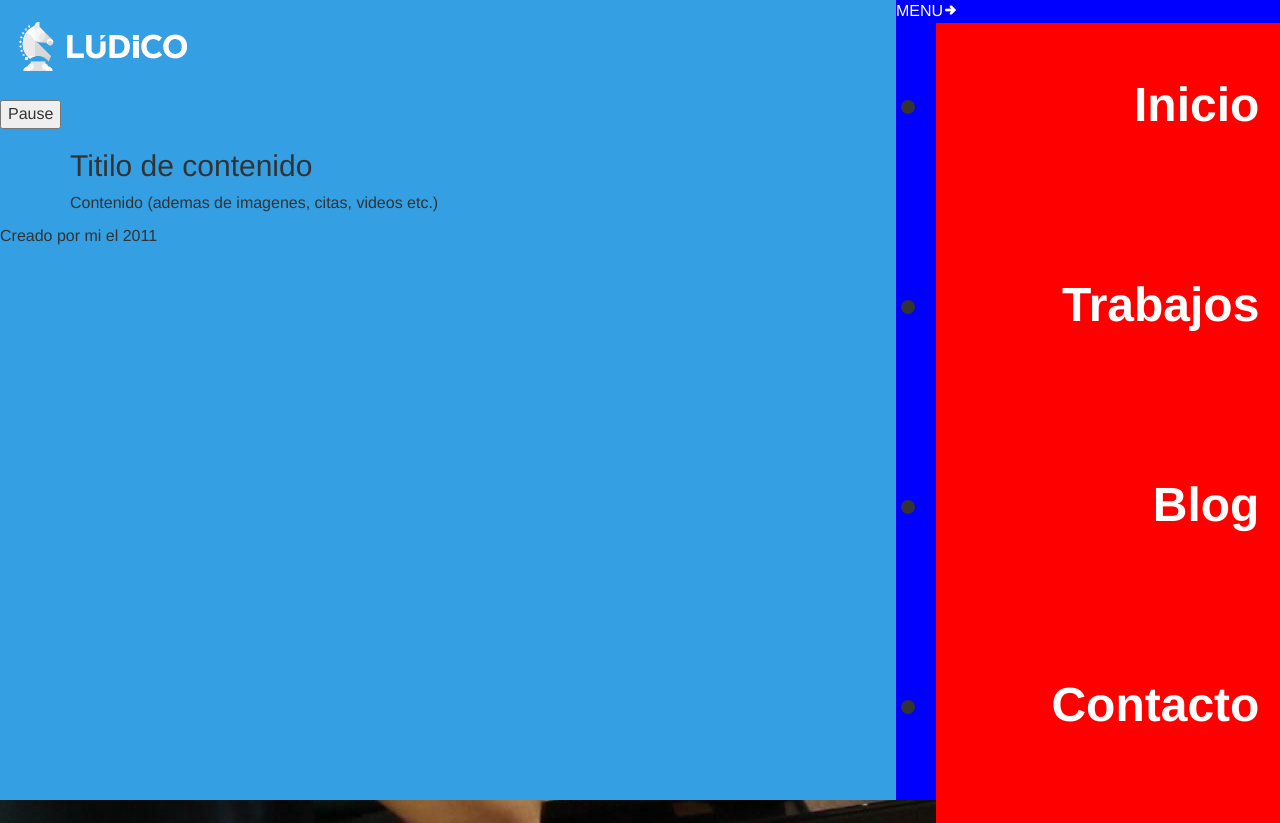
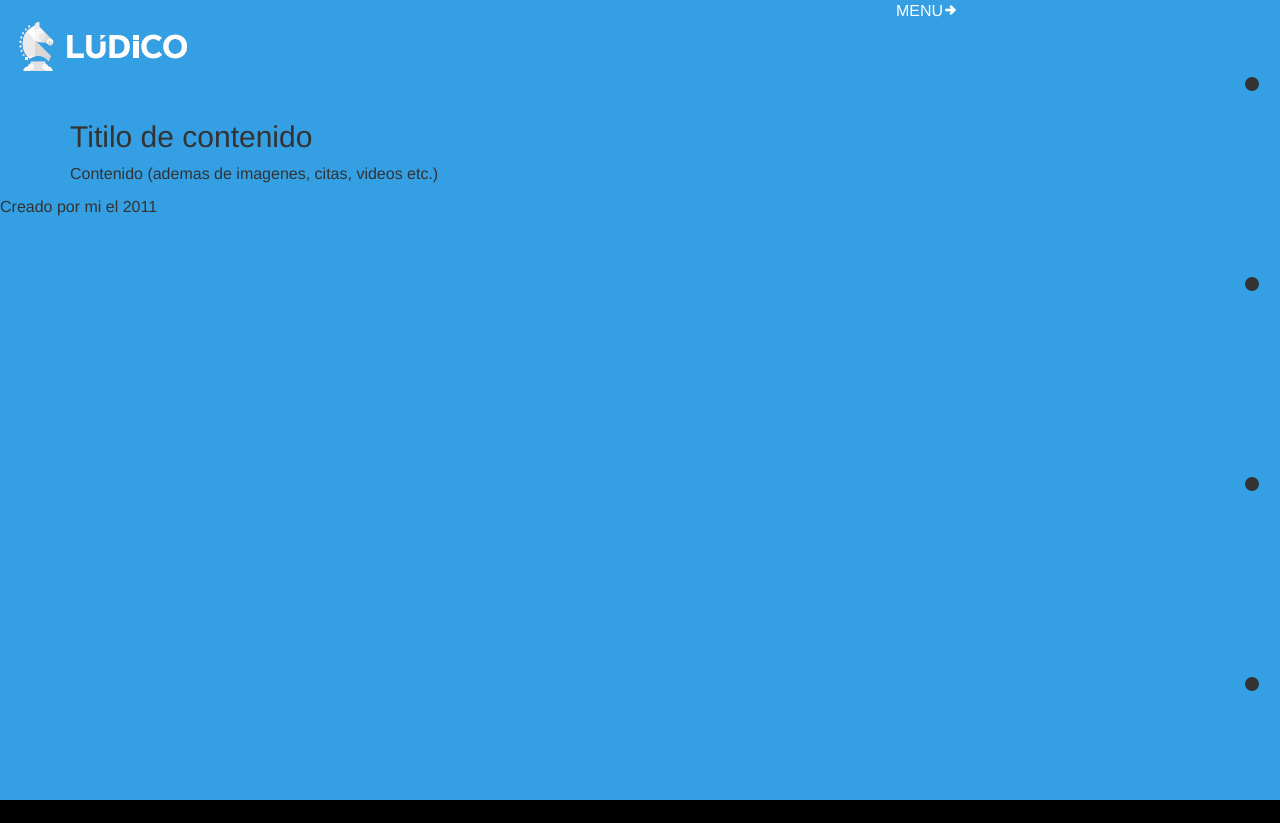
Before and after one commit to diegomtzb/ludico, a plain HTML site: page index.html in a window 1280 px wide. After the commit the page ends 800 px from the top, so only its background shows below. Drawn offline with nearby package versions, Linux system fonts and the light colour scheme.

Commit message:
Implementando menu

```diff
--- a/index.html
+++ b/index.html
@@ -1,2 +1,2 @@
-<!DOCTYPE html5><html><head><title>Ludico</title><meta charset="utf-8"/><meta name="description" content="Descripción Lúdico"/><meta name="keywords" content="diseño, diseno, creatividad, publicidad, web, pagina web"/><meta name="author" content="Ludico"/><meta name="viewport" content="width=device-width, minimum-scale=1, maximum-scale=1"/><link rel="icon" href="favicon.gif" type="image/gif" sizes="16x16"/><link rel="stylesheet" href="css/reset.css"/><link rel="stylesheet" href="css/bootstrap.css"/><link rel="stylesheet" href="style.css"/><link rel="stylesheet" href="css/media-queries.css"/></head><body><header><figure id="logo"><img src="imgs/logo.png"/></figure><div class="menu"><a href="#">MENU</a><span class="arrow icon-arrow-right"></span><ul><li><a href="#">Inicio</a></li><li><a href="#">Trabajos</a></li><li><a href="#">Blog</a></li><li><a href="#">Contacto</a></li></ul></div></header><main id="home"><video autoplay="autoplay" loop="loop" poster="imgs/default.jpg" id="bgvid"><source src="test.webm" type="video/webm"/><source src="test.mp4" type="video/mp4"/></video><button id="vidpause">Pause</button><div class="container"><section id="portada"><article><h2>Titilo de contenido</h2><p>Contenido (ademas de imagenes, citas, videos etc.)</p></article></section></div></main><footer><p>Creado por mi el 2011</p></footer></body><script type="text/javascript" src="http://code.jquery.com/jquery-latest.min.js"></script>
+<!DOCTYPE html5><html><head><title>Ludico</title><meta charset="utf-8"/><meta name="description" content="Descripción Lúdico"/><meta name="keywords" content="diseño, diseno, creatividad, publicidad, web, pagina web"/><meta name="author" content="Ludico"/><meta name="viewport" content="width=device-width, minimum-scale=1, maximum-scale=1"/><link rel="icon" href="favicon.gif" type="image/gif" sizes="16x16"/><link rel="stylesheet" href="css/reset.css"/><link rel="stylesheet" href="css/bootstrap.css"/><link rel="stylesheet" href="style.css"/><link rel="stylesheet" href="css/media-queries.css"/></head><body><header><figure id="logo"><img src="imgs/logo.png"/></figure><div class="menu"><a href="#">MENU</a><span class="arrow icon-arrow-right"></span><ul><li><a href="#">Inicio</a></li><li><a href="#">Trabajos</a></li><li><a href="#">Blog</a></li><li><a href="#">Contacto</a></li></ul></div></header><main id="home"><video autoplay="autoplay" loop="loop" poster="imgs/default.jpg" id="bgvid"><!--source(src="test.webm" type="video/webm")--><!--source(src="test.mp4" type="video/mp4")--></video><!--button#vidpause Pause--><div class="container"><section id="portada"><article><h2>Titilo de contenido</h2><p>Contenido (ademas de imagenes, citas, videos etc.)</p></article></section></div></main><footer><p>Creado por mi el 2011</p></footer></body><script type="text/javascript" src="http://code.jquery.com/jquery-latest.min.js"></script>
 <script type="text/javascript" src="js/script.js"></script></html>
--- a/style.css
+++ b/style.css
@@ -36,7 +36,6 @@ header {
 .menu {
   position: absolute;
   right: 0;
-  background-color: #00f;
   width: 30%;
   height: 100%;
 }
@@ -46,8 +45,19 @@ header {
 .menu .arrow {
   color: #fff;
 }
+.menu ul {
+  background-color: #349fe3;
+  width: 1%;
+  float: right;
+  overflow: hidden;
+  -webkit-transition: width 2s;
+/* For Safari 3.1 to 6.0 */
+  transition: width 2s;
+}
+.menu ul:hover {
+  width: 100%;
+}
 .menu ul li {
-  background-color: #f00;
   height: 25%;
   text-align: right;
   padding-right: 6%;
```
Also changed, not shown: 2 other files.
